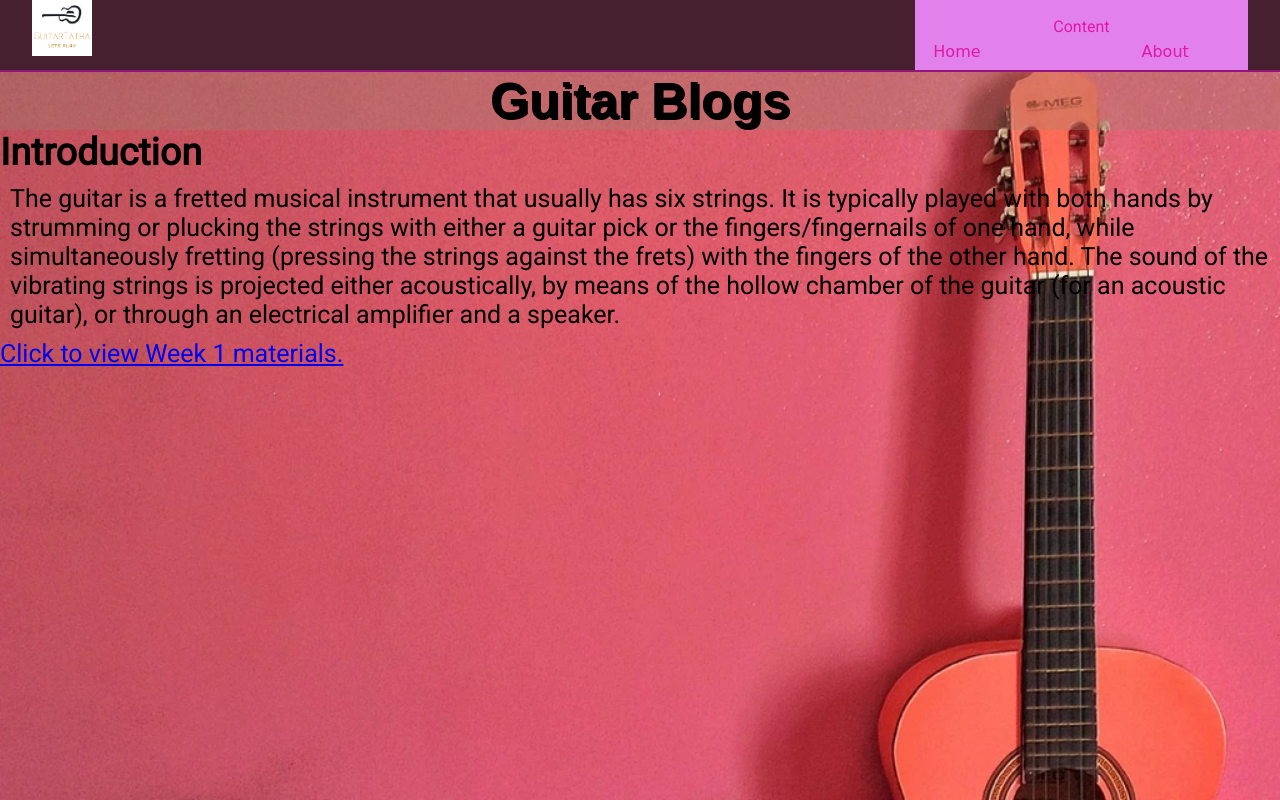
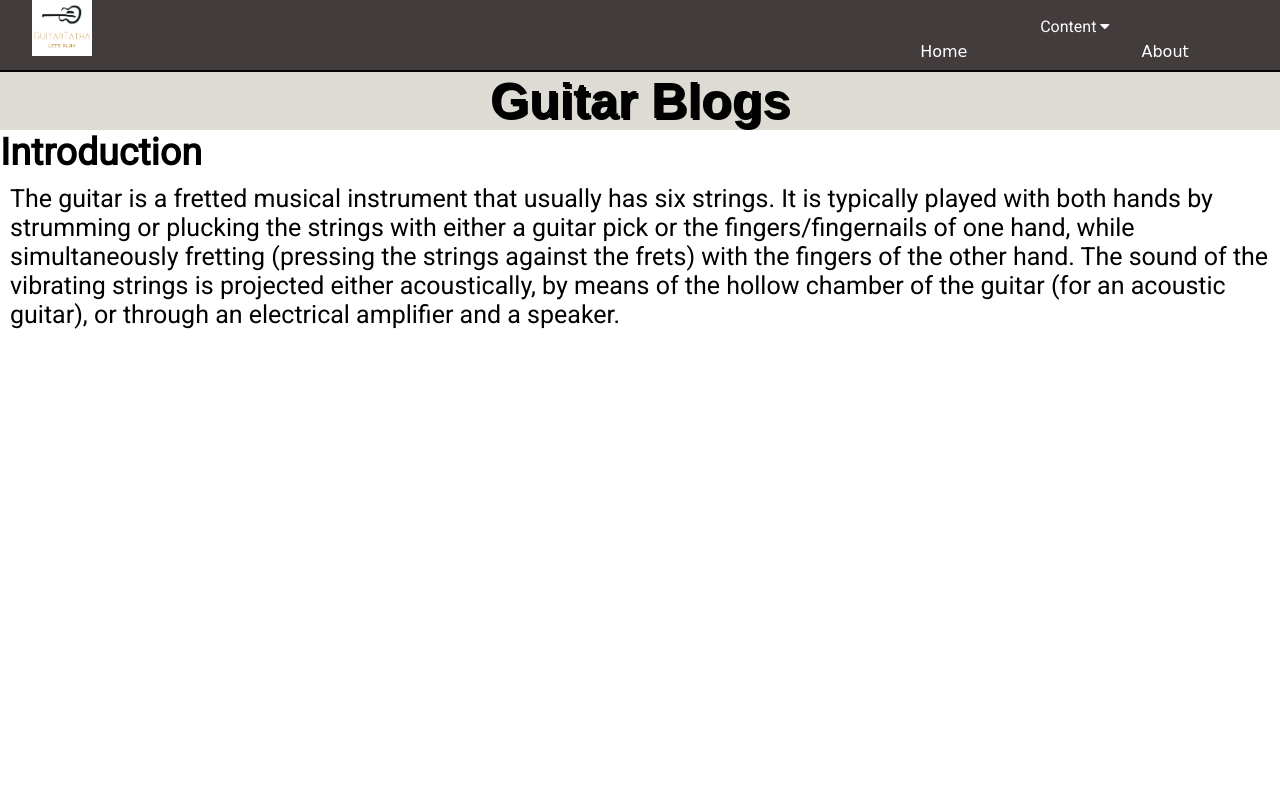
Before and after one commit to tathagatodas21/tathagatodas21.github.io, a plain HTML site: page index.html in a window 1280 px wide. Drawn offline with Linux system fonts and the light colour scheme.

Commit message:
navbar changes

```diff
--- a/index.html
+++ b/index.html
@@ -1,5 +1,8 @@
 <html>
   <head>
+    <meta name="viewport" content="width=device-width, initial-scale=1">
+    <link rel="stylesheet" href="https://cdnjs.cloudflare.com/ajax/libs/font-awesome/4.7.0/css/font-awesome.min.css">
+
     <meta name="viewport" content="width=device-width, initial-scale=1">
     <link rel="stylesheet" href="https://fonts.googleapis.com/css?family=Roboto"/>
     <link rel="stylesheet" href="style.css" />
@@ -52,7 +55,7 @@
       </p>
     </div>
 
-    <a href="week1.html">Click to view Week 1 materials.</a>
+
   </body>
 
   <!-- <footer>
--- a/style.css
+++ b/style.css
@@ -8,8 +8,8 @@
   overflow: hidden;
   height: 70px;
   line-height: 70px;
-  background: rgb(71, 32, 48);
-  border-bottom: 2px solid rgb(143, 21, 123);
+  background: rgb(66, 60, 60);
+  border-bottom: 2px solid rgb(7, 7, 7);
 }
 
 
@@ -19,7 +19,7 @@
 .navbar a {
   float: left;
   font-size: 16px;
-  color: rgb(223, 25, 163);
+  color: rgb(29, 27, 28);
   text-align: center;
   padding: 14px 16px;
   text-decoration: none;
@@ -36,23 +36,23 @@
   font-size: 16px;
   border: none;
   outline: none;
-  color: rgb(223, 25, 163);
+  color: rgb(255, 251, 254);
   padding: 14px 16px;
   background-color: inherit;
   font-family: inherit; /* Important for vertical align on mobile phones */
   margin: 0; /* Important for vertical align on mobile phones */
 }
 
-/* Add a red background color to navbar links on hover */
+/* Add a dark pinkish background color to navbar links on hover */
 .navbar a:hover, .dropdown:hover .dropbtn {
-  background-color: rgb(110, 48, 116);
+  background-color: rgb(181, 176, 182);
 }
 
 /* Dropdown content (hidden by default) */
 .dropdown-content {
   display: none;
   position: absolute;
-  background-color: #f9f9f9;
+  background-color: #645f5f;
   min-width: 160px;
   box-shadow: 0px 8px 16px 0px rgba(0,0,0,0.2);
   z-index: 1;
@@ -61,7 +61,7 @@
 /* Links inside the dropdown */
 .dropdown-content a {
   float: none;
-  color: black;
+  color: rgb(238, 227, 227);
   padding: 12px 16px;
   text-decoration: none;
   display: block;
@@ -70,7 +70,7 @@
 
 /* Add a grey background color to dropdown links on hover */
 .dropdown-content a:hover {
-  background-color: #ddd;
+  background-color: rgb(35, 80, 66);
 }
 
 /* Show the dropdown menu on hover */
@@ -107,9 +107,9 @@
   text-align: center;
   list-style: none;
 }
-
+/*HOme and about navbar*/
 .menu li a {
-  color: rgb(223, 25, 163);
+  color: rgb(255, 255, 255);
   text-decoration: none;
   font-family: cursive;
 }
@@ -120,7 +120,7 @@
 }
 
 body {
-  background-image: url('images/19292.jpg');
+ background-color: rgba(rgb(255, 255, 255), rgb(250, 250, 250), rgb(255, 255, 255), 0.6);
   background-size: cover;
   font-family: 'Roboto', serif;
   font-size: 25px;
@@ -136,7 +136,7 @@ ul {
   margin: 0;
   padding: 0;
   overflow: hidden;
-  background-color: rgb(227, 129, 236);
+  background-color: rgb(66, 60, 60);
 }
 
 li {
```
Also changed, not shown: about.html (+2 -0 lines), week1.html (+2 -0 lines).
